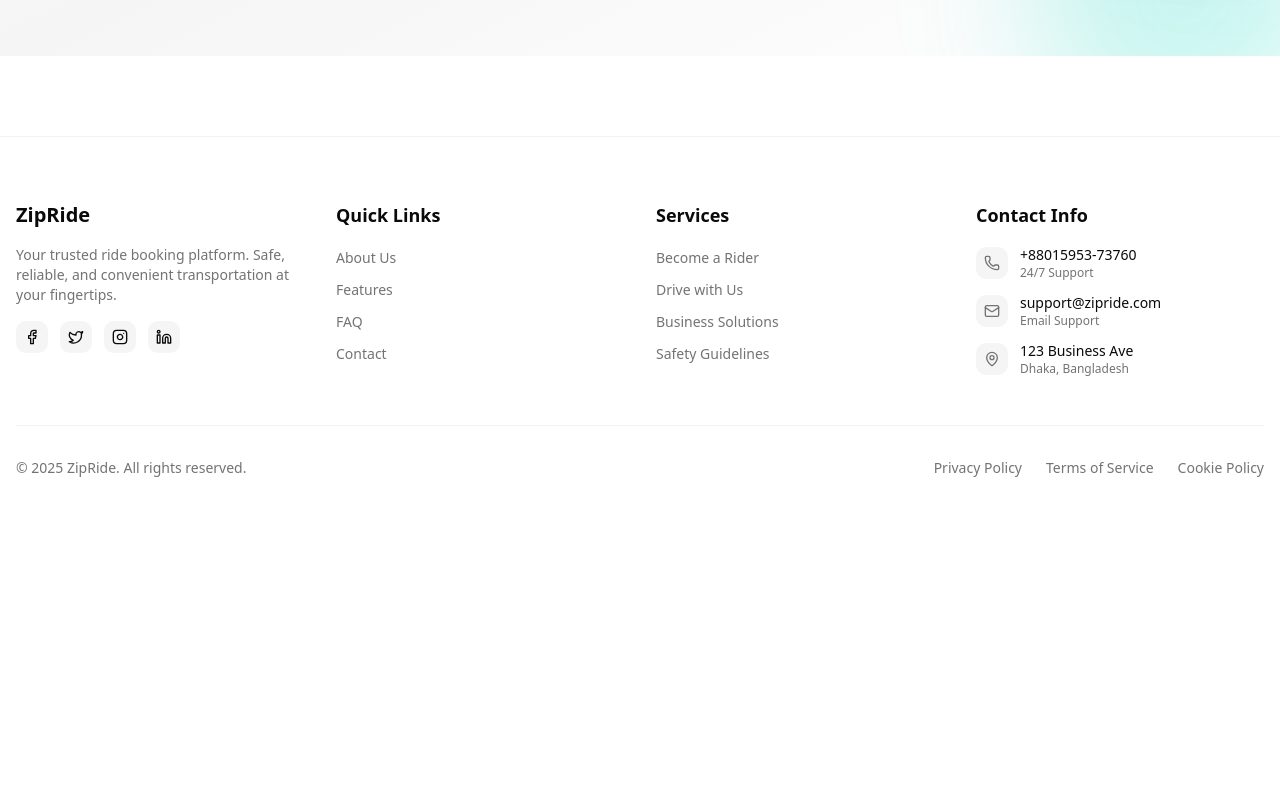
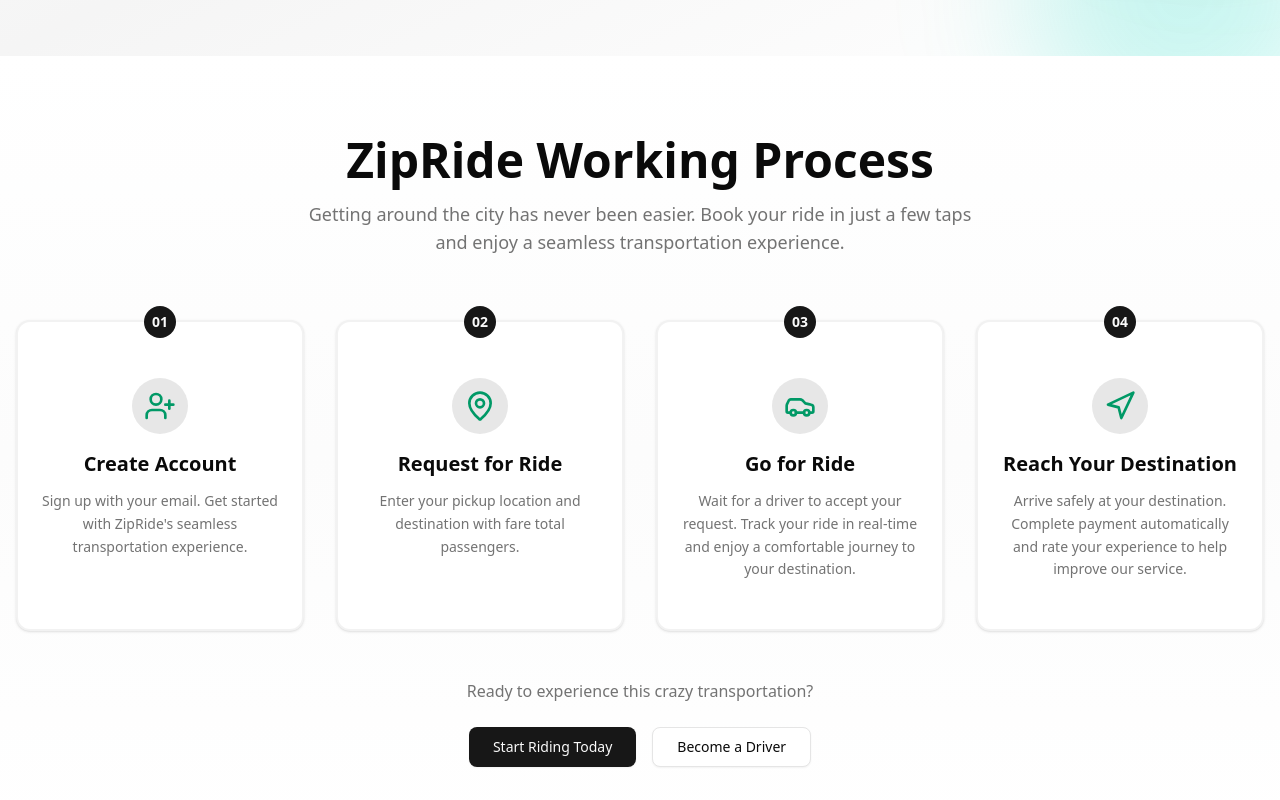
Before and after one commit to ctasbihas/zipride_frontend, a React (Vite) app: page / in a window 1280 px wide. Shown: the part 640-1440 px from the top of the page. Before the commit the page ends 1182 px from the top, so only its background shows below. Built offline with nearby package versions, Linux system fonts and the light colour scheme; no server answers.

Commit message:
feat: add Process component to showcase ZipRide working steps

```diff
--- /dev/null
+++ b/src/components/modules/home/Process.tsx
@@ -0,0 +1,112 @@
+import { Button } from "@/components/ui/button";
+import { Card, CardContent } from "@/components/ui/card";
+import { Car, MapPin, Navigation, UserPlus } from "lucide-react";
+import { Link } from "react-router";
+
+const Process = () => {
+	const steps = [
+		{
+			icon: <UserPlus className="h-8 w-8 text-emerald-600" />,
+			title: "Create Account",
+			description:
+				"Sign up with your email. Get started with ZipRide's seamless transportation experience.",
+			step: "01",
+		},
+		{
+			icon: <MapPin className="h-8 w-8 text-emerald-600" />,
+			title: "Request for Ride",
+			description:
+				"Enter your pickup location and destination with fare total passengers.",
+			step: "02",
+		},
+		{
+			icon: <Car className="h-8 w-8 text-emerald-600" />,
+			title: "Go for Ride",
+			description:
+				"Wait for a driver to accept your request. Track your ride in real-time and enjoy a comfortable journey to your destination.",
+			step: "03",
+		},
+		{
+			icon: <Navigation className="h-8 w-8 text-emerald-600" />,
+			title: "Reach Your Destination",
+			description:
+				"Arrive safely at your destination. Complete payment automatically and rate your experience to help improve our service.",
+			step: "04",
+		},
+	];
+
+	return (
+		<section className="py-20 bg-gradient-to-b from-background via-muted/30 to-background">
+			<div className="container mx-auto px-4">
+				<div className="text-center mb-16 animate-in fade-in slide-in-from-bottom-3 duration-700">
+					<h2 className="text-3xl md:text-4xl lg:text-5xl font-bold text-foreground mb-4">
+						ZipRide Working Process
+					</h2>
+					<p className="text-lg text-muted-foreground max-w-2xl mx-auto">
+						Getting around the city has never been easier. Book your
+						ride in just a few taps and enjoy a seamless
+						transportation experience.
+					</p>
+				</div>
+
+				<div className="grid grid-cols-1 md:grid-cols-2 lg:grid-cols-4 gap-8 mb-12">
+					{steps.map((step, index) => (
+						<Card
+							key={index}
+							className="relative border-2 border-border/50 hover:border-primary/50 transition-all duration-300 hover:shadow-lg group animate-in fade-in slide-in-from-bottom-4"
+							style={{
+								animationDelay: `${index * 100}ms`,
+								animationDuration: "700ms",
+							}}
+						>
+							<CardContent className="p-6 text-center">
+								<div className="absolute -top-4 left-1/2 transform -translate-x-1/2">
+									<div className="bg-primary text-primary-foreground w-8 h-8 rounded-full flex items-center justify-center text-sm font-bold">
+										{step.step}
+									</div>
+								</div>
+								<div className="mb-4 flex justify-center pt-2">
+									<div className="p-3 bg-primary/10 dark:bg-primary/20 rounded-full group-hover:scale-110 transition-transform duration-300">
+										{step.icon}
+									</div>
+								</div>
+								<h3 className="text-xl font-semibold text-foreground mb-3">
+									{step.title}
+								</h3>
+								<p className="text-muted-foreground text-sm leading-relaxed">
+									{step.description}
+								</p>
+							</CardContent>
+						</Card>
+					))}
+				</div>
+
+				<div className="text-center animate-in fade-in slide-in-from-bottom-5 duration-700 delay-500">
+					<p className="text-muted-foreground mb-6">
+						Ready to experience this crazy transportation?
+					</p>
+					<div className="flex flex-col sm:flex-row gap-4 justify-center">
+						<Button
+							asChild
+							size="lg"
+							className="bg-primary hover:bg-primary/90 text-primary-foreground"
+						>
+							<Link to="/register">Start Riding Today</Link>
+						</Button>
+						<Button
+							asChild
+							variant="outline"
+							size="lg"
+						>
+							<Link to="/register?role=driver">
+								Become a Driver
+							</Link>
+						</Button>
+					</div>
+				</div>
+			</div>
+		</section>
+	);
+};
+
+export default Process;
--- a/src/pages/public/home.tsx
+++ b/src/pages/public/home.tsx
@@ -1,9 +1,11 @@
 import Banner from "@/components/modules/home/Banner";
+import Process from "@/components/modules/home/Process";
 
 const Home = () => {
 	return (
 		<main>
 			<Banner />
+			<Process />
 		</main>
 	);
 };
```
